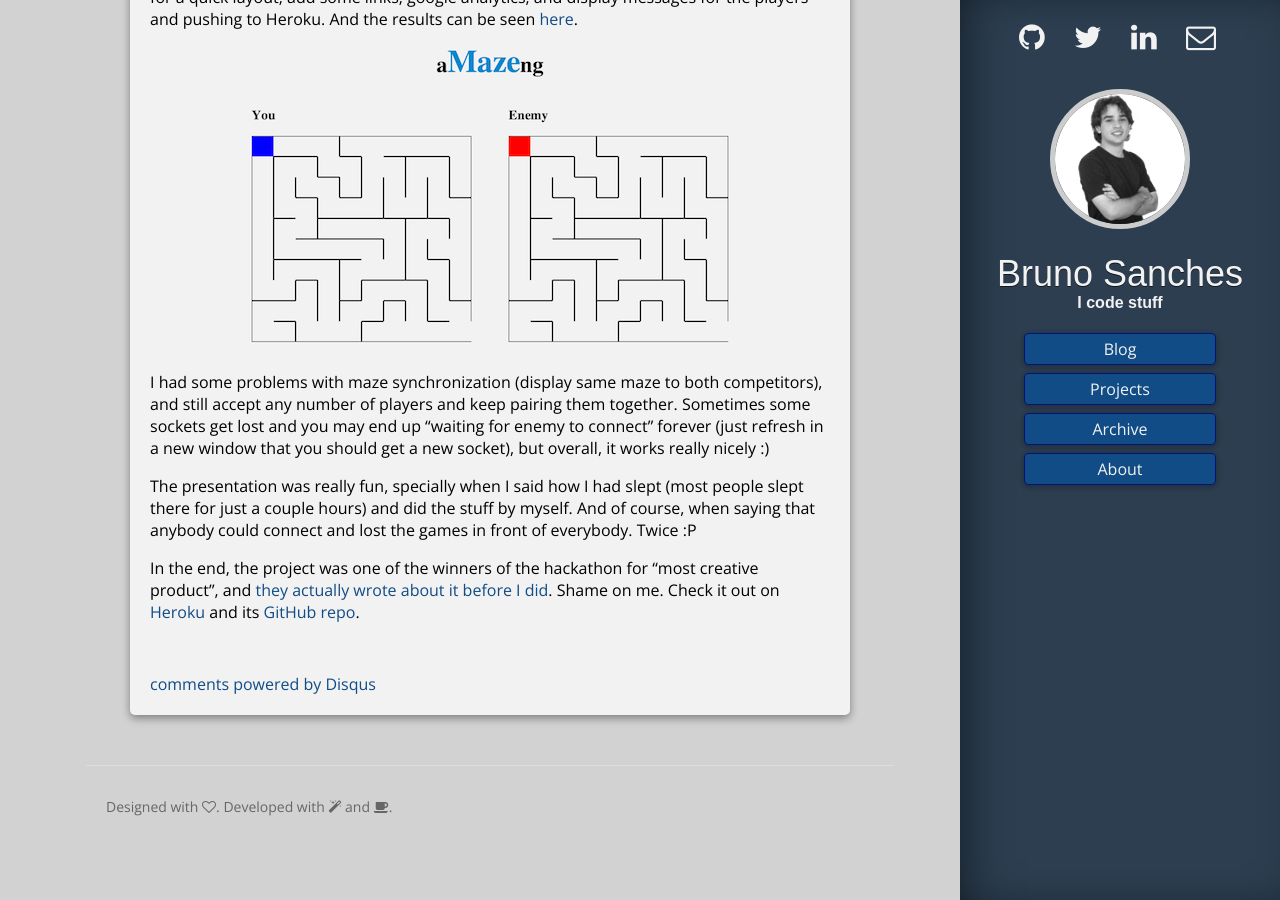
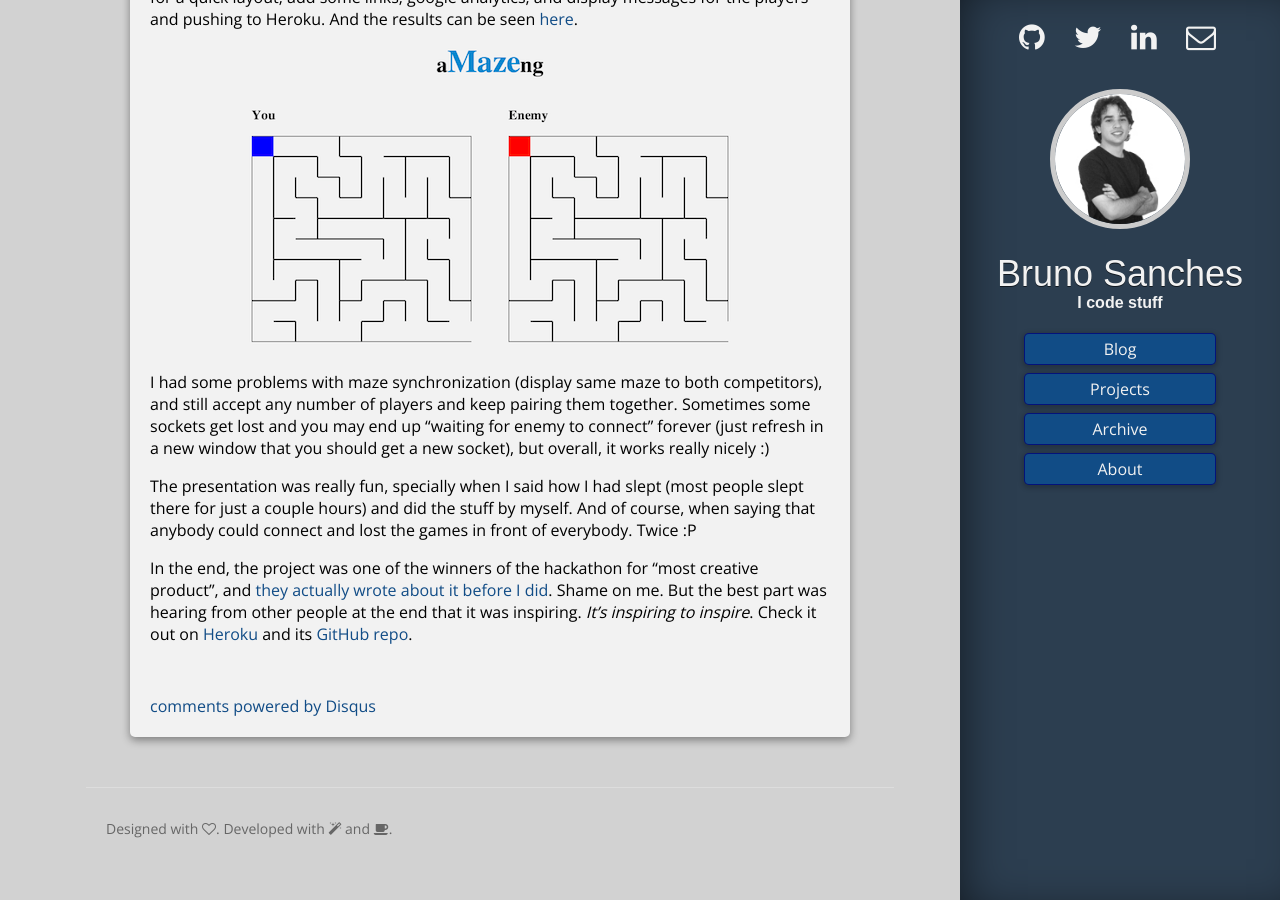
Before and after one commit to brunops/brunops.github.io, a Jekyll site: the page built from _posts/2014-01-17-aMazeng.markdown, in a window 1280 px wide and 900 px high, scrolled down 1281 px. Built offline with Jekyll 4.4.1, drawn with Linux system fonts in a browser that asks for light colours; some web fonts are replaced; Markdown is read by kramdown in place of the engine named in the settings; comment, search, counter and statistics services are not loaded.

Commit message:
bump amazeng post

```diff
--- a/_posts/2014-01-17-aMazeng.markdown
+++ b/_posts/2014-01-17-aMazeng.markdown
@@ -36,4 +36,4 @@ I had some problems with maze synchronization (display same maze to both competi
 
 The presentation was really fun, specially when I said how I had slept (most people slept there for just a couple hours) and did the stuff by myself. And of course, when saying that anybody could connect and lost the games in front of everybody. Twice :P
 
-In the end, the project was one of the winners of the hackathon for "most creative product", and [they actually wrote about it before I did](http://devbootcamp.com/2013/12/20/first-annual-dbc-holiday-hackathon/). Shame on me. Check it out on <a href="http://amazeng.herokuapp.com" target="_blank">Heroku</a> and its <a href="http://github.com/brunops/aMazeng" target="_blank">GitHub repo</a>.
+In the end, the project was one of the winners of the hackathon for "most creative product", and [they actually wrote about it before I did](http://devbootcamp.com/2013/12/20/first-annual-dbc-holiday-hackathon/). Shame on me. But the best part was hearing from other people at the end that it was inspiring. _It's inspiring to inspire_. Check it out on <a href="http://amazeng.herokuapp.com" target="_blank">Heroku</a> and its <a href="http://github.com/brunops/aMazeng" target="_blank">GitHub repo</a>.
```
